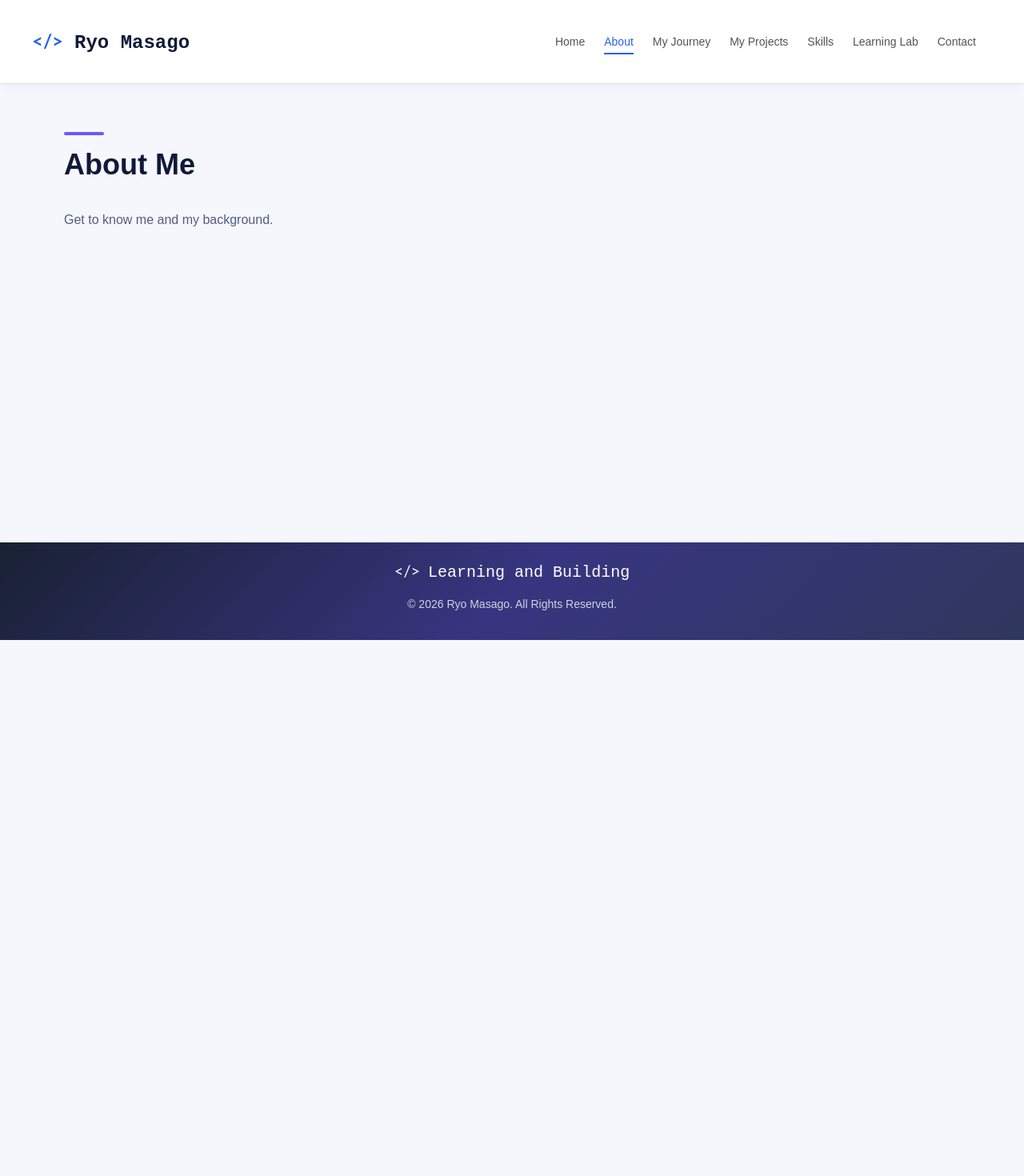
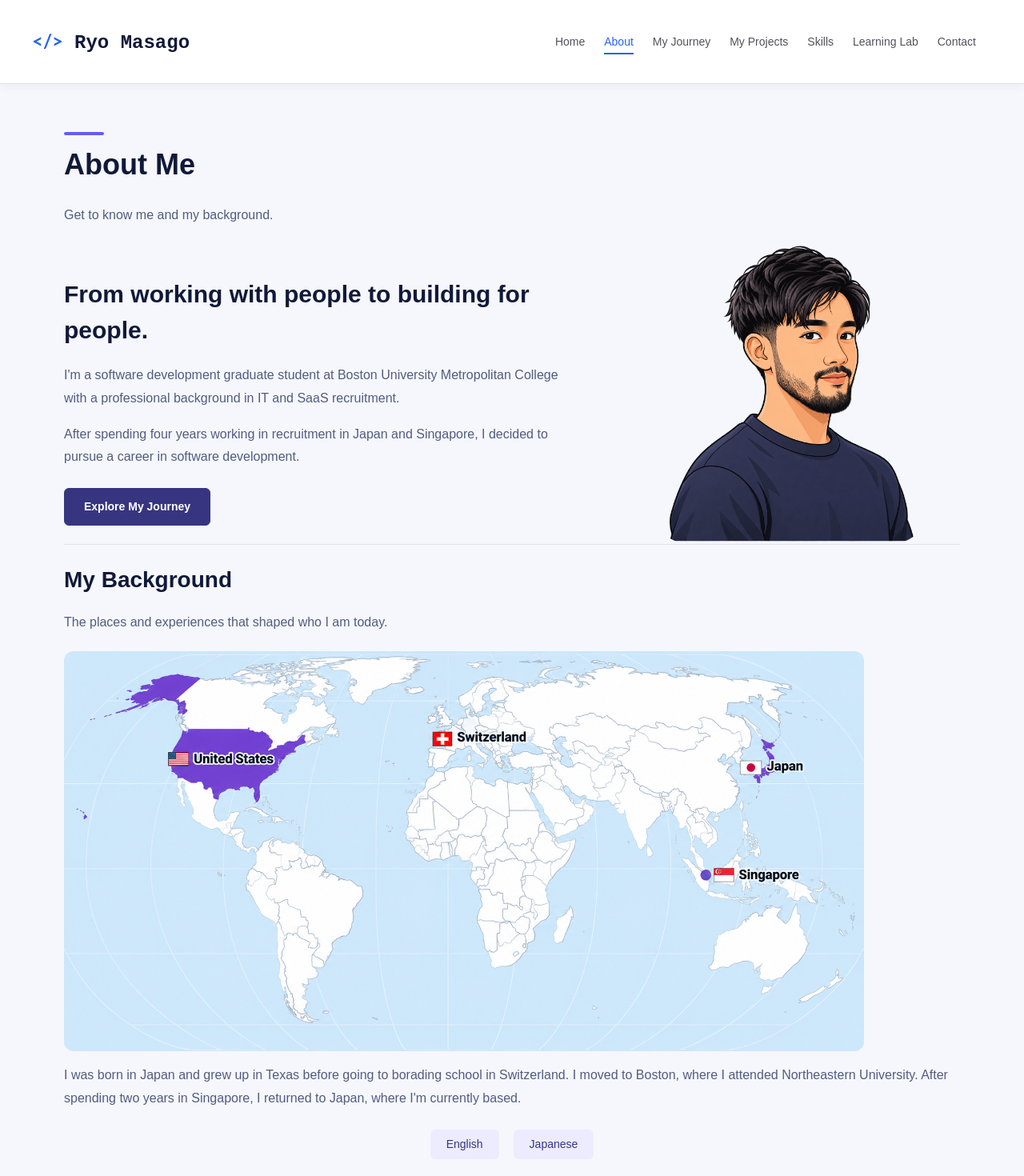
Before and after one commit to ryo-masago/ryo-portfolio, a React (Create React App) app: page /about in a window 1280 px wide. Shown: the top 1470 px of the page at 80% size. Before the commit the page ends 800 px from the top, so only its background shows below. Built offline with nearby package versions, Linux system fonts and the light colour scheme.

Commit message:
Create About page

```diff
--- /dev/null
+++ b/src/pages/About.css
@@ -0,0 +1,83 @@
+.about-intro {
+  display: flex;
+  align-items: center;
+  gap: 60px;
+}
+
+.about-content {
+  flex: 3;
+}
+
+.about-content h2 {
+  font-size: 30px;
+  color: #101938;
+  margin-bottom: 20px;
+}
+
+.about-content p {
+  font-size: 16px;
+  color: #525c80;
+  line-height: 1.8;
+}
+
+.primary-btn {
+  margin-top: 8px;
+}
+
+.about-image-container {
+  display: flex;
+  flex: 2;
+  justify-content: center;
+  align-items: center;
+}
+
+.about-image {
+  width: 100%;
+  max-width: 350px;
+  height: auto;
+  border-radius: 50px;
+}
+
+.about-background {
+  border-top: 1px solid #e0e3ef;
+}
+
+.about-background h2 {
+  font-size: 28px;
+  color: #101938;
+  margin-bottom: 20px;
+}
+
+.about-background p {
+  font-size: 16px;
+  color: #525c80;
+  margin-bottom: 24px;
+}
+
+.world-map {
+  display: block;
+  width: 100%;
+  max-width: 1000px;
+  height: auto;
+  border-radius: 12px;
+}
+
+.background-content p{
+  font-size: 16px;
+  color: #525c80;
+  line-height: 1.8;
+}
+
+.background-languages {
+  display: flex;
+  justify-content: center;
+  gap: 18px;
+}
+
+.background-languages span {
+  background-color: #ecebff;
+  color: #373580;
+  padding: 8px 20px;
+  border-radius: 6px;
+  font-size: 14px;
+}
--- a/src/pages/About.tsx
+++ b/src/pages/About.tsx
@@ -1,11 +1,49 @@
+import "./About.css";
+import {Link} from "react-router-dom";
+import aboutImage from "../assets/about-image.png";
+import worldMap from "../assets/about-world-map.png";
+
 function About() {
   return (
-    <section className = "about">
+    <div className = "about">
       <div className = "page-heading">
         <h1>About Me</h1>
         <p>Get to know me and my background.</p>
       </div>
-    </section>
+      <div className = "about-intro">
+        <div className = "about-content">
+          <h2>From working with people to building for people.</h2>
+          <p>
+            I'm a software development graduate student at Boston University
+            Metropolitan College with a professional background in IT and SaaS recruitment.
+          </p>
+          <p>
+            After spending four years working in recruitment in Japan and Singapore,
+            I decided to pursue a career in software development.
+          </p>
+          <Link to = "/journey" className = "primary-btn">Explore My Journey</Link>
+        </div>
+        <div className = "about-image-container">
+          <img className = "about-image" src = {aboutImage} alt = "Ryo Profile"/>
+        </div>
+      </div>
+      <div className = "about-background">
+        <h2>My Background</h2>
+        <p>The places and experiences that shaped who I am today.</p>
+        <img className = "world-map" src = {worldMap} alt = "World Map"/>
+        <div className = "background-content">
+          <p>
+            I was born in Japan and grew up in Texas before going to borading school
+            in Switzerland. I moved to Boston, where I attended Northeastern University.
+            After spending two years in Singapore, I returned to Japan, where I'm currently based.
+          </p>
+        </div>
+        <div className = "background-languages">
+          <span>English</span>
+          <span>Japanese</span>
+        </div>
+      </div>
+    </div>
   );
 }
 
--- a/src/pages/Home.tsx
+++ b/src/pages/Home.tsx
@@ -2,6 +2,8 @@ import {Link} from "react-router-dom";
 import "./Home.css";
 import homeImage from "../assets/home-image.png";
 import projectData from "../data/projects.json";
+import ProjectCard from "../components/ProjectCard";
+import {Project} from "../project";
 
 function Home() {
   return (
```
Also changed, not shown: src/components/ProjectCard.tsx (+23 -0 lines), src/project.ts (added, +11 -0 lines), src/assets/about-image.png (added), src/assets/about-world-map.png (added).
